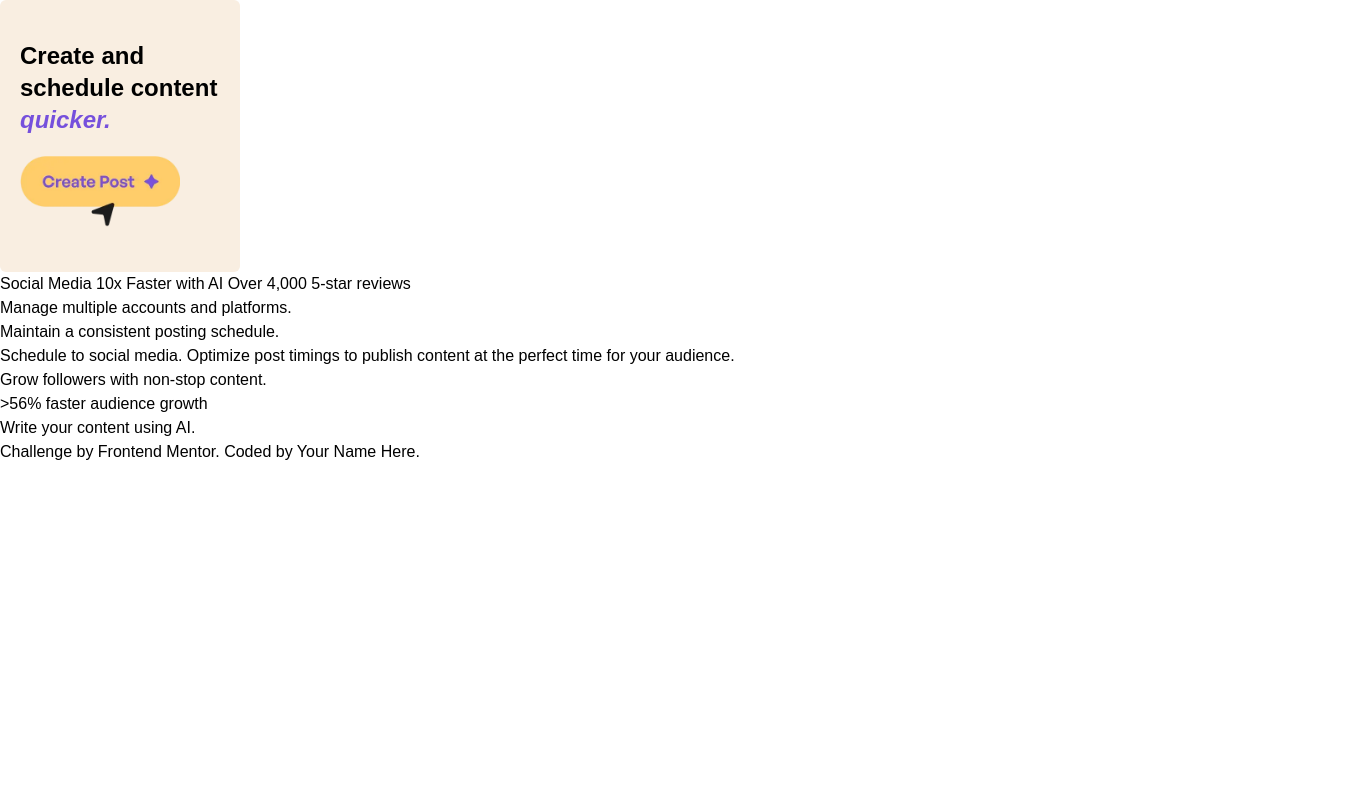
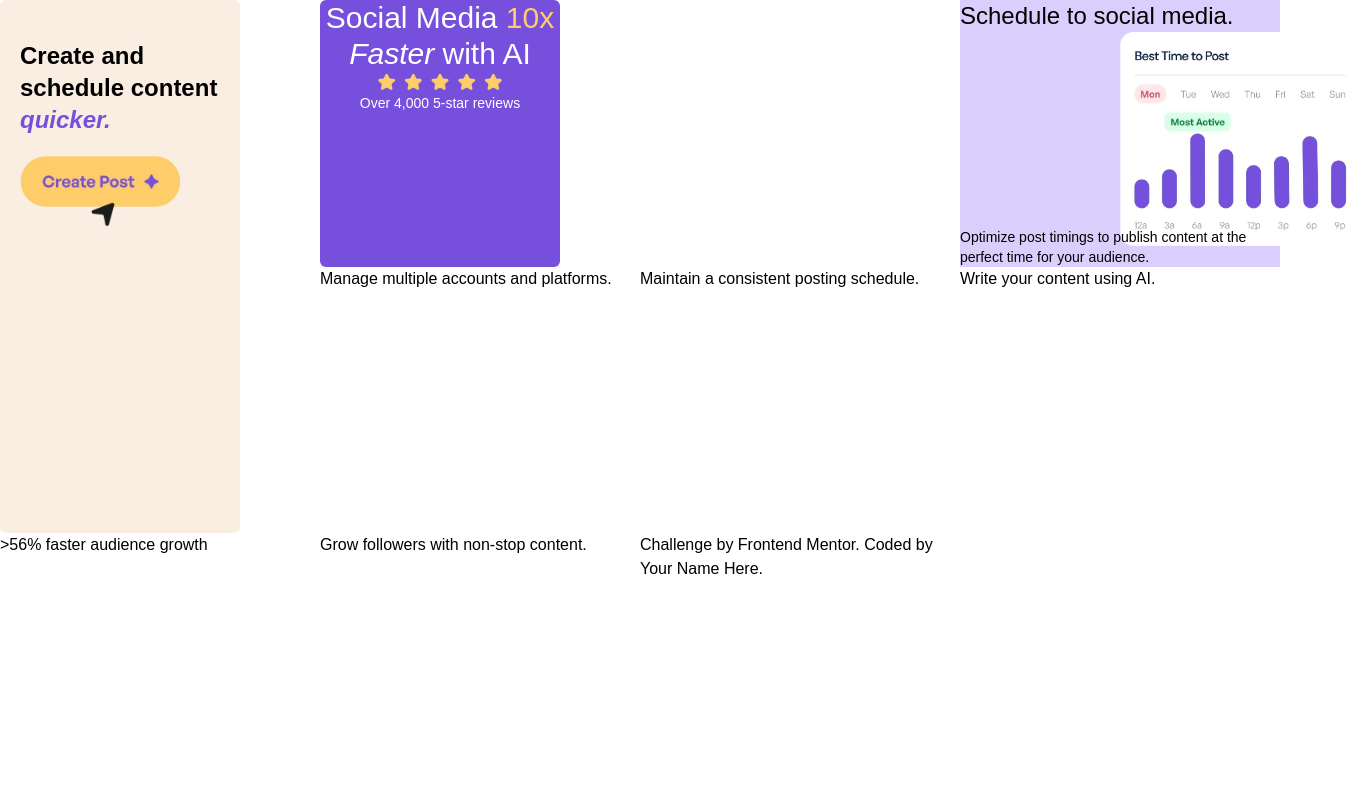
Before and after one commit to 04stefke/bento-grid-main, a plain HTML site: page index.html in a window 1280 px wide. Shown: the whole page, 1360 px wide, since content can reach past the window. Drawn offline with Linux system fonts and the light colour scheme.

Commit message:
created grid columns and rows, added parents to the text and styled some cards

```diff
--- a/index.html
+++ b/index.html
@@ -13,30 +13,65 @@
 		<link href="./output.css" rel="stylesheet" />
 		<title>Frontend Mentor | Bento grid</title>
 	</head>
-	<body class="grid">
-		<div class="flex flex-col gap-5 bg-yellow-100 w-60 px-5 py-10 rounded-md">
-			<p class="text-2xl font-bold">Create and schedule content <span class="text-purple-500 italic">quicker.</span></p>
-			<img src="./assets/images/illustration-create-post.webp" alt="" class="w-40">
+	<body
+		class="grid grid-cols-4 grid-rows-3 w-screen h-screen place-content-center"
+	>
+		<div
+			class="row-span-2 flex flex-col gap-5 bg-yellow-100 w-60 px-5 py-10 rounded-md"
+		>
+			<p class="text-2xl font-bold">
+				Create and schedule content
+				<span class="text-purple-500 italic">quicker.</span>
+			</p>
+			<img
+				src="./assets/images/illustration-create-post.webp"
+				alt=""
+				class="w-40"
+			/>
 		</div>
-		<p class="">Social Media 10x Faster with AI Over 4,000 5-star reviews</p>
 
-		<p>Manage multiple accounts and platforms.</p>
+		<div
+			class="col-span-2 flex flex-col items-center w-60 text-center bg-purple-500 rounded-md text-white"
+		>
+			<h2 class="text-3xl">
+				Social Media <span class="text-yellow-500">10x</span>
+				<span class="italic">Faster</span> with AI
+			</h2>
+			<img
+				src="./assets/images/illustration-five-stars.webp"
+				alt=""
+				class="w-32"
+			/>
+			<p class="text-sm">Over 4,000 5-star reviews</p>
+		</div>
+		<div class="bg-purple-100 text-2xl relative">
+			<p>Schedule to social media.</p>
+			<img
+				src="./assets/images/illustration-schedule-posts.webp"
+				alt=""
+				class="w-60 absolute left-40"
+			/>
+			<p class="text-sm absolute bottom-0">
+				Optimize post timings to publish content at the perfect time for your
+				audience.
+			</p>
+		</div>
+		<div>
+			<p>Manage multiple accounts and platforms.</p>
+		</div>
+		<div>
+			<p>Maintain a consistent posting schedule.</p>
+		</div>
 
-		<p>Maintain a consistent posting schedule.</p>
-
-		<p>
-			Schedule to social media. Optimize post timings to publish content at the
-			perfect time for your audience.
-		</p>
-
-		<p>Grow followers with non-stop content.</p>
-
-		<p>>56% faster audience growth</p>
-
-
-
-		<p>Write your content using AI.</p>
-
+		<div>
+			<p>Write your content using AI.</p>
+		</div>
+		<div>
+			<p>>56% faster audience growth</p>
+		</div>
+		<div>
+			<p>Grow followers with non-stop content.</p>
+		</div>
 		<div class="attribution">
 			Challenge by
 			<a href="https://www.frontendmentor.io?ref=challenge">Frontend Mentor</a>.
```
Also changed, not shown: output.css.
